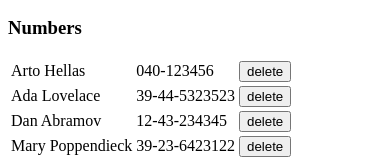
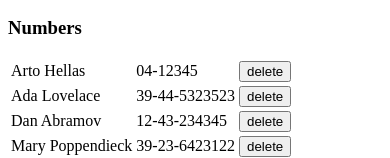
Before and after one commit to ingann/fullstack, a React (Vite) app in the folder part2/phonebook/: page / in a window 390 px wide. Shown: the part 212-370 px from the top of the page. Built offline with nearby package versions, Linux system fonts and the light colour scheme; data requests are answered from the project's data file.

Commit message:
2.17. phonebook

```diff
--- a/part2/phonebook/db.json
+++ b/part2/phonebook/db.json
@@ -2,7 +2,7 @@
   "persons": [
     {
       "name": "Arto Hellas",
-      "number": "040-123456",
+      "number": "04-12345",
       "id": "1"
     },
     {
--- a/part2/phonebook/src/App.jsx
+++ b/part2/phonebook/src/App.jsx
@@ -69,6 +69,7 @@ const App = () => {
         })
         .catch(error => {
           setNotification(`error`)
+          setNewType('error')
         })
     setnewName('')
     setNewNumber('')
@@ -85,6 +86,7 @@ const App = () => {
         })
         .catch(error => {
           setNotification(`error`)
+          setNewType('error')
         })
     }
   }
```
